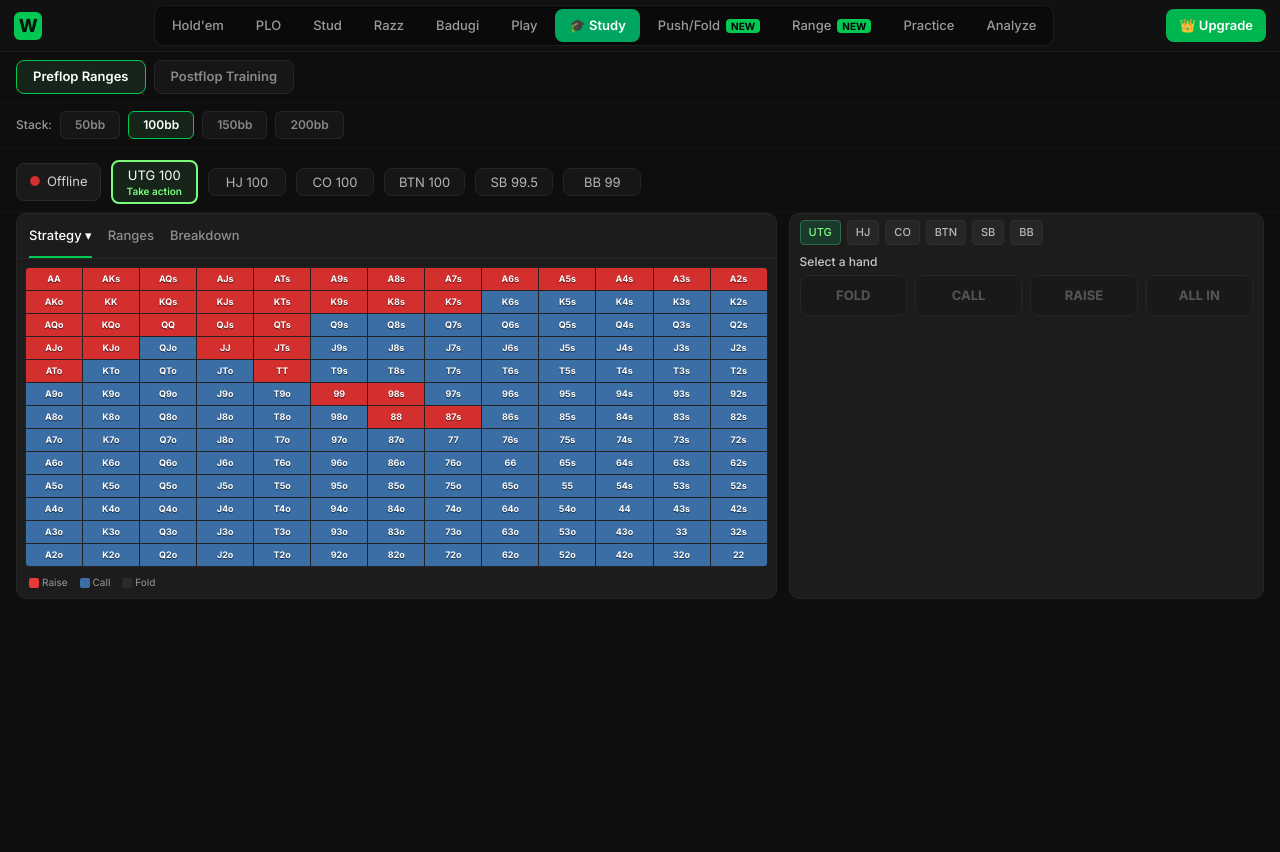
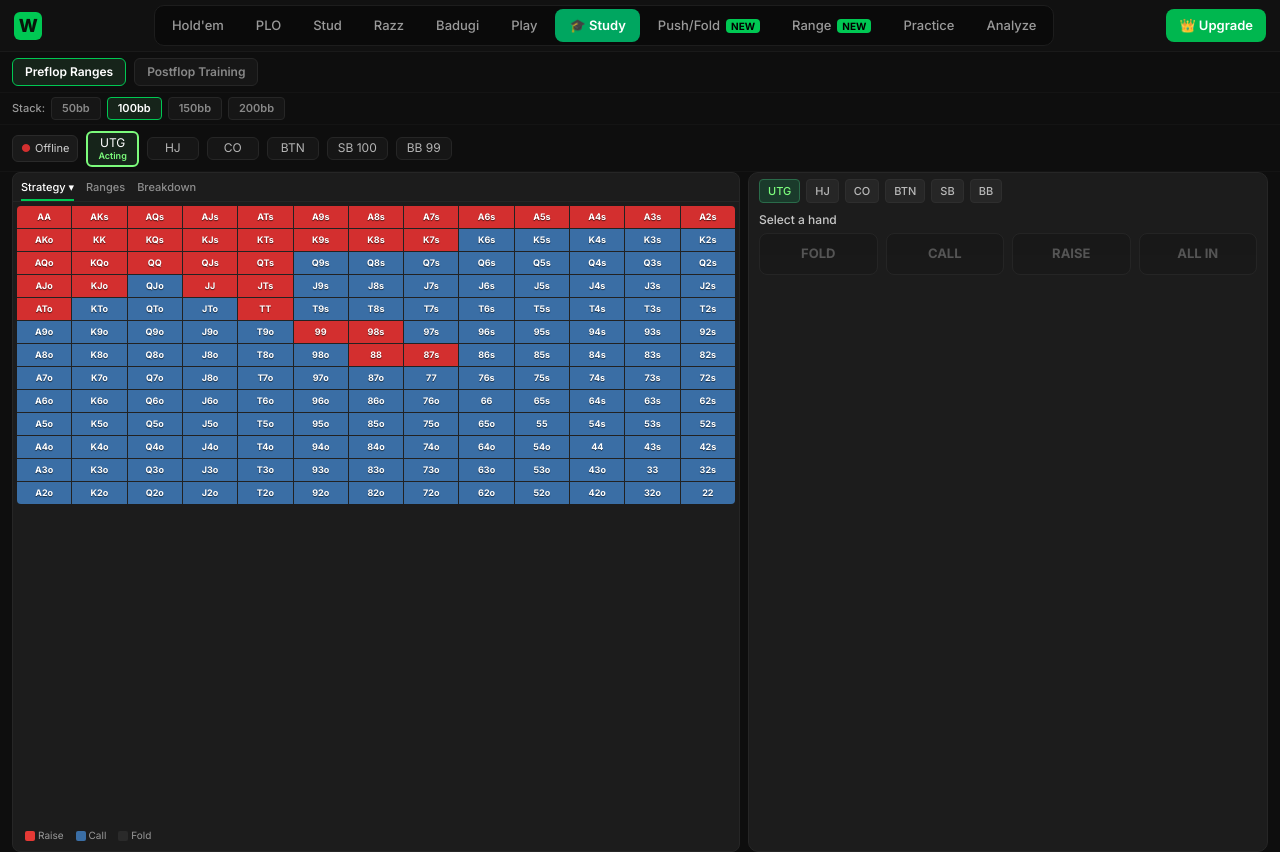
Before and after one commit to joevinsirach/gto-wizard-clone, a Next.js app in the folder apps/web/: page /study in a window 1280 px wide. Built offline with nearby package versions, Linux system fonts and the light colour scheme; no server answers.

Commit message:
fix(study): layout now fits in viewport — flex container, compact grid 22px cells, action buttons visible without scrolling

```diff
--- a/apps/web/src/app/study/page.tsx
+++ b/apps/web/src/app/study/page.tsx
@@ -198,16 +198,16 @@ export default function StudyPage() {
   }, [userAction, selectedHandData])
 
   return (
-    <div style={{ minHeight: '100vh', background: '#0E0E0E' }}>
-      {/* Mode Toggle */}
-      <div style={{ display: 'flex', gap: 8, padding: '8px 16px', borderBottom: '1px solid #141414', background: '#0E0E0E' }}>
+    <div style={{ height: '100vh', display: 'flex', flexDirection: 'column', background: '#0E0E0E', overflow: 'hidden' }}>
+      {/* Mode Toggle — fixed height */}
+      <div style={{ display: 'flex', gap: 8, padding: '6px 12px', borderBottom: '1px solid #141414', background: '#0E0E0E', flexShrink: 0 }}>
         <button onClick={() => setMode('preflop')}
           style={{
             background: mode === 'preflop' ? '#16241a' : '#161616',
             border: mode === 'preflop' ? `1px solid ${GREEN}` : '1px solid #262626',
             color: mode === 'preflop' ? '#fff' : '#888',
-            padding: '6px 16px', borderRadius: 8, fontSize: 13, fontWeight: 600,
-            cursor: 'pointer', transition: 'all .1s',
+            padding: '4px 12px', borderRadius: 6, fontSize: 12, fontWeight: 600,
+            cursor: 'pointer',
           }}>
           Preflop Ranges
         </button>
@@ -216,33 +216,33 @@ export default function StudyPage() {
             background: mode === 'postflop' ? '#16241a' : '#161616',
             border: mode === 'postflop' ? `1px solid ${GREEN}` : '1px solid #262626',
             color: mode === 'postflop' ? '#fff' : '#888',
-            padding: '6px 16px', borderRadius: 8, fontSize: 13, fontWeight: 600,
-            cursor: 'pointer', transition: 'all .1s',
+            padding: '4px 12px', borderRadius: 6, fontSize: 12, fontWeight: 600,
+            cursor: 'pointer',
           }}>
           Postflop Training
         </button>
       </div>
 
-      {mode === 'preflop' ? (<div>
-      {/* Stack Depth Selector */}
-      <div style={{ display: 'flex', alignItems: 'center', gap: 8, padding: '8px 16px', background: '#0E0E0E', borderBottom: '1px solid #141414' }}>
-        <span style={{ color: '#999', fontSize: 12, fontWeight: 500, whiteSpace: 'nowrap' }}>Stack:</span>
+      {mode === 'preflop' ? (<div style={{ flex: 1, display: 'flex', flexDirection: 'column', minHeight: 0 }}>
+      {/* Stack Depth Selector — compact */}
+      <div style={{ display: 'flex', alignItems: 'center', gap: 6, padding: '4px 12px', background: '#0E0E0E', borderBottom: '1px solid #141414', flexShrink: 0 }}>
+        <span style={{ color: '#999', fontSize: 11, fontWeight: 500, whiteSpace: 'nowrap' }}>Stack:</span>
         {availableDepths.map(d => (
           <button key={d.value} onClick={() => setStackDepth(d.value)}
             style={{
               background: stackDepth === d.value ? '#16241a' : '#161616',
               border: stackDepth === d.value ? `1px solid ${GREEN}` : '1px solid #262626',
               color: stackDepth === d.value ? '#fff' : '#888',
-              padding: '4px 14px', borderRadius: 6, fontSize: 12, fontWeight: 600,
-              cursor: 'pointer', transition: 'all .1s',
+              padding: '2px 10px', borderRadius: 4, fontSize: 11, fontWeight: 600,
+              cursor: 'pointer',
             }}>
             {d.label}
           </button>
         ))}
       </div>
-      {/* Position Bar */}
-      <div style={{ display: 'flex', alignItems: 'center', gap: 10, padding: '12px 16px 8px', overflowX: 'auto', background: '#0E0E0E', borderBottom: '1px solid #141414' }}>
-        <div style={{ background: '#1A1A1A', border: '1px solid #2a2a2a', color: '#d0d0d0', padding: '8px 12px', borderRadius: 8, fontSize: 13, display: 'flex', alignItems: 'center', gap: 6, whiteSpace: 'nowrap' }}>
+      {/* Position Bar — compact */}
+      <div style={{ display: 'flex', alignItems: 'center', gap: 8, padding: '6px 12px 4px', overflowX: 'auto', background: '#0E0E0E', borderBottom: '1px solid #141414', flexShrink: 0 }}>
+        <div style={{ background: '#1A1A1A', border: '1px solid #2a2a2a', color: '#d0d0d0', padding: '4px 8px', borderRadius: 6, fontSize: 11, display: 'flex', alignItems: 'center', gap: 4, whiteSpace: 'nowrap' }}>
           {loading ? <span style={{ color: GREEN }}>●</span> : error ? <span style={{ color: RED }}>●</span> : <span style={{ color: GREEN }}>●</span>}
           {loading ? 'Solving...' : error ? 'Offline' : 'GTO'}
         </div>
@@ -252,30 +252,28 @@ export default function StudyPage() {
               background: activePosition === pos.id ? '#16241a' : '#161616',
               border: activePosition === pos.id ? `2px solid #7CFC7C` : '1px solid #262626',
               color: activePosition === pos.id ? '#fff' : '#b5b5b5',
-              padding: '6px 14px 5px', borderRadius: 8, fontSize: 13, whiteSpace: 'nowrap', cursor: 'pointer',
-              textAlign: 'center', minWidth: 78, lineHeight: 1.2,
+              padding: '3px 10px 3px', borderRadius: 6, fontSize: 12, whiteSpace: 'nowrap', cursor: 'pointer',
+              textAlign: 'center', minWidth: 52, lineHeight: 1.2,
             }}>
-            {pos.label} {pos.stack.toFixed(1).replace(/\.0$/, '')}
-            {activePosition === pos.id && <span style={{ display: 'block', fontSize: 10, color: '#7CFC7C', marginTop: 2, fontWeight: 600 }}>Take action</span>}
+            {pos.label}{pos.stack !== stackDepth ? ` ${pos.stack.toFixed(0)}` : ''}
+            {activePosition === pos.id && <span style={{ display: 'block', fontSize: 9, color: '#7CFC7C', marginTop: 1, fontWeight: 600 }}>Acting</span>}
           </button>
         ))}
       </div>
 
-      {/* Main Grid */}
-      <div style={{ display: 'grid', gridTemplateColumns: 'minmax(0, 1.6fr) minmax(340px, 1fr)', gap: 12, padding: '0 16px', maxWidth: 1640, margin: '0 auto' }}>
+      {/* Main Grid — fills remaining space, grid scrolls internally */}
+      <div style={{ flex: 1, display: 'grid', gridTemplateColumns: 'minmax(0, 1.4fr) minmax(320px, 1fr)', gap: 8, padding: '0 12px', minHeight: 0 }}>
         {/* Matrix Panel */}
-        <div style={{ background: '#1C1C1C', border: '1px solid #262626', borderRadius: 10, overflow: 'hidden' }}>
-          <div style={{ display: 'flex', alignItems: 'center', justifyContent: 'space-between', padding: '8px 12px', borderBottom: '1px solid #262626' }}>
-            <div style={{ display: 'flex', gap: 16, alignItems: 'center' }}>
-              {['Strategy ▾', 'Ranges', 'Breakdown'].map((tab, i) => (
-                <span key={tab} style={{ fontSize: 13, color: i === 0 ? '#fff' : '#8e8e8e', cursor: 'pointer', padding: '4px 0', position: 'relative', fontWeight: 500 }}>
-                  {tab}{i === 0 && <span style={{ position: 'absolute', left: 0, right: 0, bottom: -8, height: 2, background: GREEN }} />}
-                </span>
-              ))}
-            </div>
+        <div style={{ background: '#1C1C1C', border: '1px solid #262626', borderRadius: 8, overflow: 'hidden', display: 'flex', flexDirection: 'column', minHeight: 0 }}>
+          <div style={{ display: 'flex', alignItems: 'center', gap: 12, padding: '4px 8px', borderBottom: '1px solid #262626', flexShrink: 0 }}>
+            {['Strategy ▾', 'Ranges', 'Breakdown'].map((tab, i) => (
+              <span key={tab} style={{ fontSize: 11, color: i === 0 ? '#fff' : '#8e8e8e', cursor: 'pointer', padding: '2px 0', position: 'relative', fontWeight: 500 }}>
+                {tab}{i === 0 && <span style={{ position: 'absolute', left: 0, right: 0, bottom: -4, height: 2, background: GREEN }} />}
+              </span>
+            ))}
           </div>
-          <div style={{ padding: 8 }}>
-            <div style={{ display: 'grid', gridTemplateColumns: 'repeat(13, 1fr)', gap: 1, background: '#222', border: '1px solid #222', borderRadius: 4, overflow: 'hidden' }}>
+          <div style={{ flex: 1, overflow: 'auto', padding: 4 }}>
+            <div style={{ display: 'grid', gridTemplateColumns: 'repeat(13, 1fr)', gap: 1, background: '#222', borderRadius: 4, overflow: 'hidden' }}>
               {handCells.map(hand => {
                 const data = rangeData.get(hand)
                 const opacity = getCellOpacity(hand)
```
Also changed, not shown: apps/web/public/sw.js.
